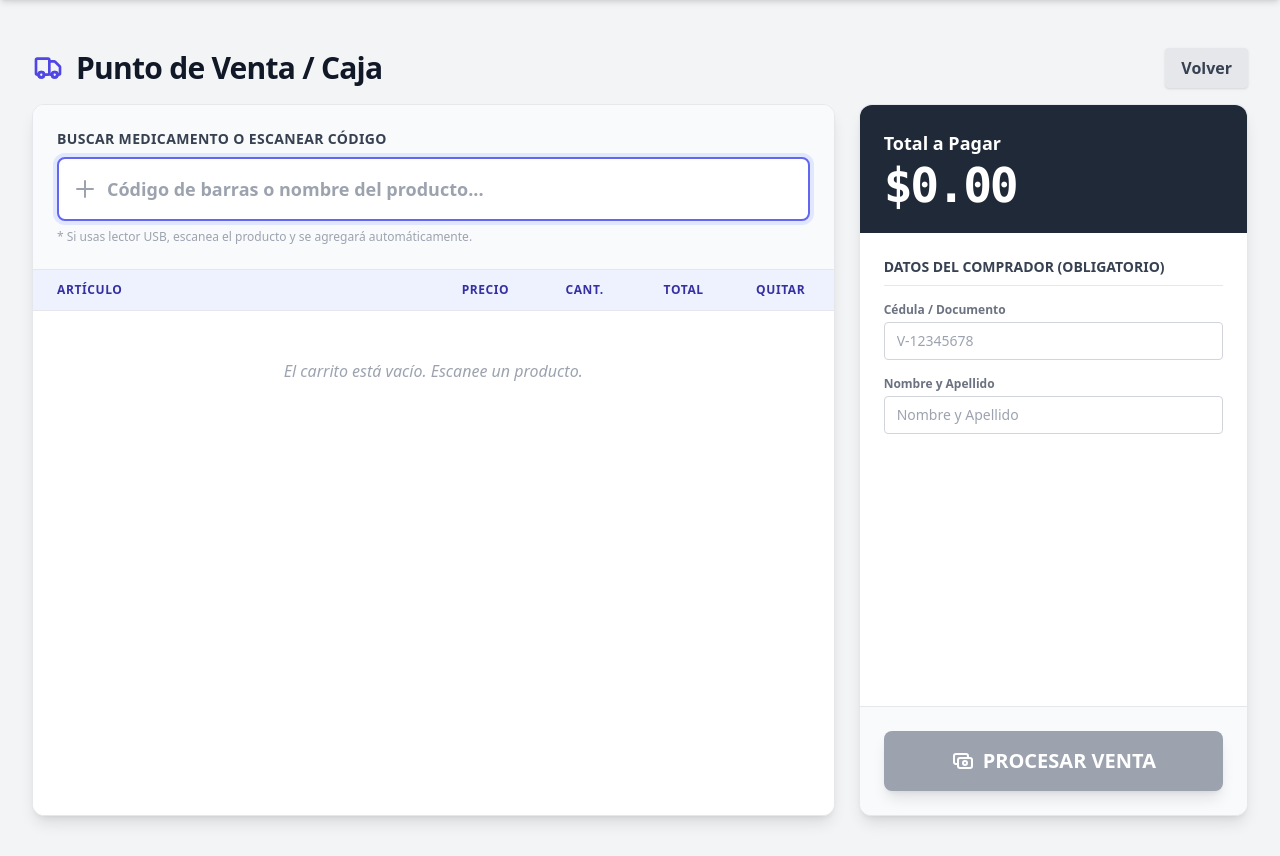
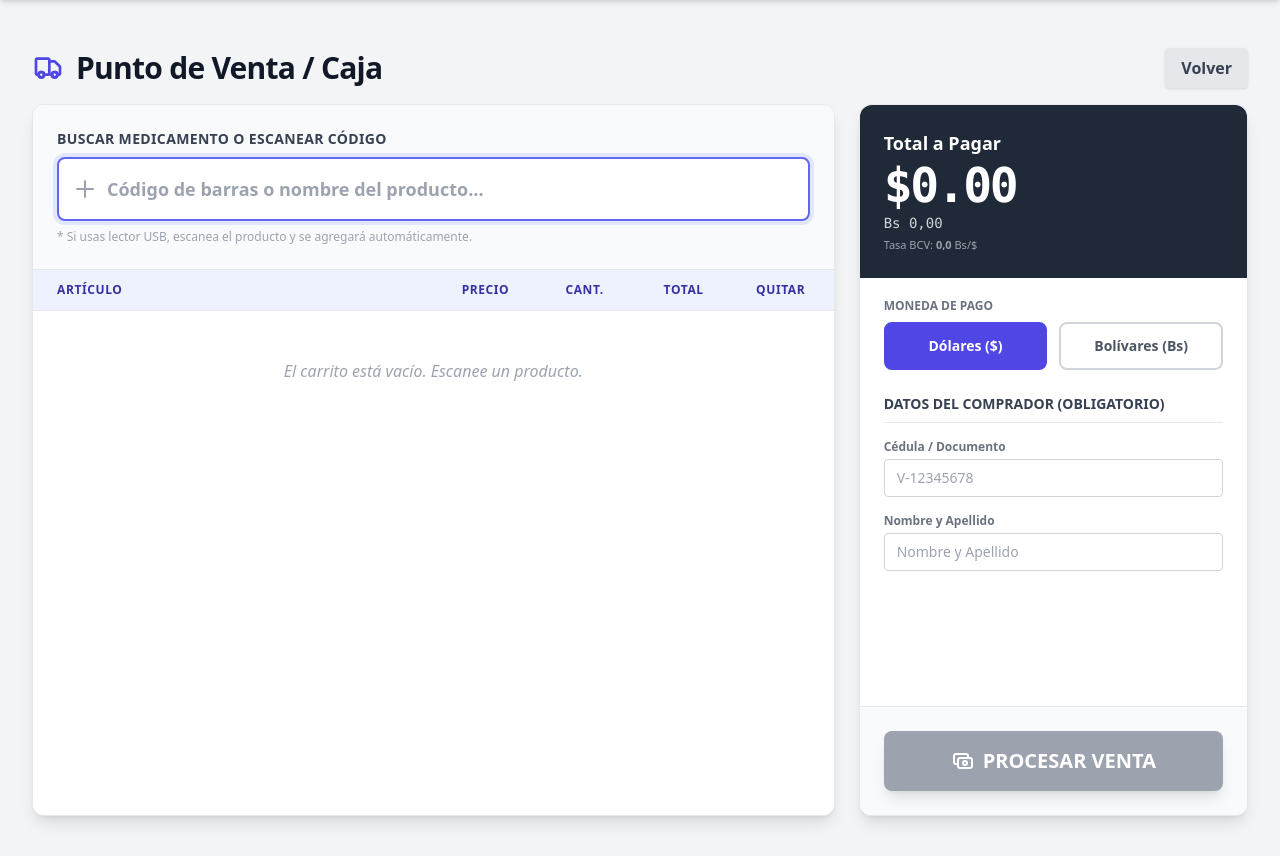
Before and after one commit to LUGOS-GX/SIPCRE, a Django app: page /farmacia/caja/ in a window 1280 px wide. Shown: the part 64-920 px from the top of the page. Run offline with Django 5.2, Linux system fonts and the light colour scheme; the visitor is signed in with stand-in values (Sample User, id 1); data that the repository does not hold is empty; some libraries are stand-ins or nearby versions.

```diff
--- a/farmacia/templates/farmacia/caja.html
+++ b/farmacia/templates/farmacia/caja.html
@@ -57,6 +57,22 @@
             <div class="p-6 bg-gray-800 text-white rounded-t-xl">
                 <h3 class="text-lg font-bold mb-1">Total a Pagar</h3>
                 <p class="text-5xl font-black font-mono tracking-tighter" id="display_total">$0.00</p>
+                <p class="text-sm font-mono text-gray-300 mt-1" id="display_total_bs">Bs 0,00</p>
+                <p class="text-[11px] text-gray-400 mt-1">Tasa BCV: <span id="display_tasa" class="font-bold">{{ tasa_bcv }}</span> Bs/$</p>
+            </div>
+
+            <div class="px-6 pt-5">
+                <label class="block text-xs font-bold text-gray-500 mb-2 uppercase">Moneda de pago</label>
+                <div class="grid grid-cols-2 gap-3">
+                    <button type="button" id="btn_pago_usd" onclick="seleccionarMoneda('USD')"
+                        class="py-3 rounded-lg border-2 font-bold text-sm transition border-indigo-600 bg-indigo-600 text-white">
+                        Dólares ($)
+                    </button>
+                    <button type="button" id="btn_pago_bs" onclick="seleccionarMoneda('Bs')"
+                        class="py-3 rounded-lg border-2 font-bold text-sm transition border-gray-300 bg-white text-gray-600">
+                        Bolívares (Bs)
+                    </button>
+                </div>
             </div>
 
             <div class="p-6 flex-grow space-y-6">
@@ -105,6 +121,8 @@
     // 1. INICIALIZACIÓN
     const inventario = JSON.parse(document.getElementById('inv_data').textContent);
     let carrito = [];
+    const TASA_BCV = parseFloat("{{ tasa_bcv }}".replace(',', '.')) || 0;
+    let monedaPago = 'USD'; // 'USD' o 'Bs' (pago dual simulado)
     const inputBuscador = document.getElementById('input_buscador');
     const ulResultados = document.getElementById('ul_resultados');
     const listaResultados = document.getElementById('lista_resultados');
@@ -225,6 +243,7 @@
         if (carrito.length === 0) {
             tabla.innerHTML = `<tr><td colspan="5" class="py-12 text-center text-gray-400 italic">El carrito está vacío. Escanee un producto.</td></tr>`;
             displayTotal.innerText = '$0.00';
+            document.getElementById('display_total_bs').innerText = 'Bs 0,00';
             btnCobrar.disabled = true;
             panelPsico.classList.add('hidden');
             return;
@@ -260,6 +279,9 @@
         });
 
         displayTotal.innerText = `$${total.toFixed(2)}`;
+        const totalBs = total * TASA_BCV;
+        document.getElementById('display_total_bs').innerText =
+            'Bs ' + totalBs.toLocaleString('es-VE', { minimumFractionDigits: 2, maximumFractionDigits: 2 });
         btnCobrar.disabled = false;
 
         // Control de alerta psicotrópica
@@ -272,6 +294,20 @@
     }
 
     // 4. ENVÍO AL SERVIDOR
+    // Alterna la moneda de pago (solo visual + se envía al backend para el kardex)
+    function seleccionarMoneda(moneda) {
+        monedaPago = moneda;
+        const btnUsd = document.getElementById('btn_pago_usd');
+        const btnBs = document.getElementById('btn_pago_bs');
+        if (moneda === 'USD') {
+            btnUsd.className = 'py-3 rounded-lg border-2 font-bold text-sm transition border-indigo-600 bg-indigo-600 text-white';
+            btnBs.className = 'py-3 rounded-lg border-2 font-bold text-sm transition border-gray-300 bg-white text-gray-600';
+        } else {
+            btnBs.className = 'py-3 rounded-lg border-2 font-bold text-sm transition border-emerald-600 bg-emerald-600 text-white';
+            btnUsd.className = 'py-3 rounded-lg border-2 font-bold text-sm transition border-gray-300 bg-white text-gray-600';
+        }
+    }
+
     function procesarPago() {
         const requierePsico = carrito.some(item => item.es_controlado);
         const checkPsico = document.getElementById('check_psico').checked;
@@ -315,6 +351,7 @@
                 paciente_nombre: nombre,
                 paciente_cedula: cedula,
                 validacion_psicotropicos: checkPsico,
+                metodo_pago: monedaPago,
                 carrito: carrito
             })
         })
--- a/farmacia/views.py
+++ b/farmacia/views.py
@@ -11,7 +11,8 @@ from django.utils import timezone
 from datetime import timedelta, date, datetime
 from decimal import Decimal
 from .models import OrdenFarmacia, Medicamento, DetalleDespacho, LoteMedicamento, MovimientoInventario, AuditoriaControlado
-from administracion.models import Factura, DetalleFactura
+from administracion.models import Factura, DetalleFactura, SesionCaja
+from administracion.utils import obtener_tasa_bcv
 from .forms import MedicamentoForm, LoteMedicamentoForm
 from usuarios.decorators import rol_requerido
 from core.validators import normalizar_cedula, cedula_es_valida
@@ -864,6 +865,10 @@ def caja_farmacia(request):
             paciente_cedula = normalizar_cedula(datos.get('paciente_cedula'))
             validacion_psicotropicos = datos.get('validacion_psicotropicos', False)
             carrito = datos.get('carrito', [])
+            # Método de cobro simulado: solo dual ($ o Bs). Se normaliza a una
+            # de las dos etiquetas y queda reflejado en el kardex.
+            metodo_pago_raw = (datos.get('metodo_pago') or 'USD').upper()
+            metodo_pago = 'Bs' if metodo_pago_raw in ('BS', 'BOLIVARES', 'BOLÍVARES') else '$'
 
             if not carrito:
                 return JsonResponse({'success': False, 'error': 'El carrito está vacío.'})
@@ -920,13 +925,17 @@ def caja_farmacia(request):
                         precio_unitario=med.precio
                     )
 
+                    # Monto de este ítem (Decimal, no float) para reflejarlo en el kardex.
+                    precio_unit = med.precio if med.precio else Decimal('0.00')
+                    subtotal_item = precio_unit * cant
+
                     MovimientoInventario.objects.create(
                         medicamento=med,
                         tipo_movimiento='SALIDA',
                         cantidad=-cant,
                         stock_resultante=med.stock_actual,
                         usuario=request.user,
-                        referencia=f"Venta en Caja Directa. Orden #{orden.id}",
+                        referencia=f"Venta Directa | ${subtotal_item:.2f} | Pago: {metodo_pago} | Orden #{orden.id}",
                         orden_relacionada=orden
                     )
 
@@ -938,11 +947,22 @@ def caja_farmacia(request):
     medicamentos_raw = Medicamento.objects.filter(stock_actual__gt=0).values(
         'id', 'nombre', 'concentracion', 'precio', 'stock_actual', 'codigo_barras', 'es_controlado'
     )
+    # Tasa BCV para el cobro dual ($/Bs), misma fuente que la Caja Central.
+    # Si la API no responde, se usa la última tasa registrada en una sesión de
+    # caja (la más cercana a la realidad); si nunca hubo, un respaldo mínimo.
+    tasa_bcv = obtener_tasa_bcv()
+    if not tasa_bcv:
+        ultima_sesion = SesionCaja.objects.order_by('-fecha_apertura').first()
+        tasa_bcv = ultima_sesion.tasa_bcv_dia if ultima_sesion else Decimal('0.00')
+
     # Se pasa la LISTA cruda (no un string ya serializado): el filtro
     # json_script del template se encarga de serializar y escapar de forma
     # segura, eliminando el |safe que permitía romper el <script> con un
     # nombre de medicamento malicioso.
-    return render(request, 'farmacia/caja.html', {'medicamentos': list(medicamentos_raw)})
+    return render(request, 'farmacia/caja.html', {
+        'medicamentos': list(medicamentos_raw),
+        'tasa_bcv': float(tasa_bcv),
+    })
 
 @login_required
 @rol_requerido(['farmacia'])
```
Also changed, not shown: administracion/templates/administracion/agendar_cita.html (+12 -0 lines), administracion/views.py (+34 -1 lines).
